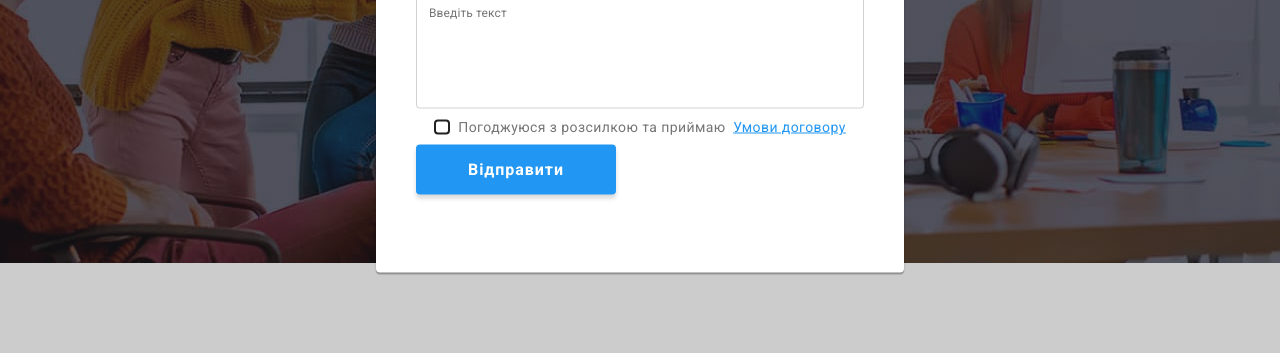
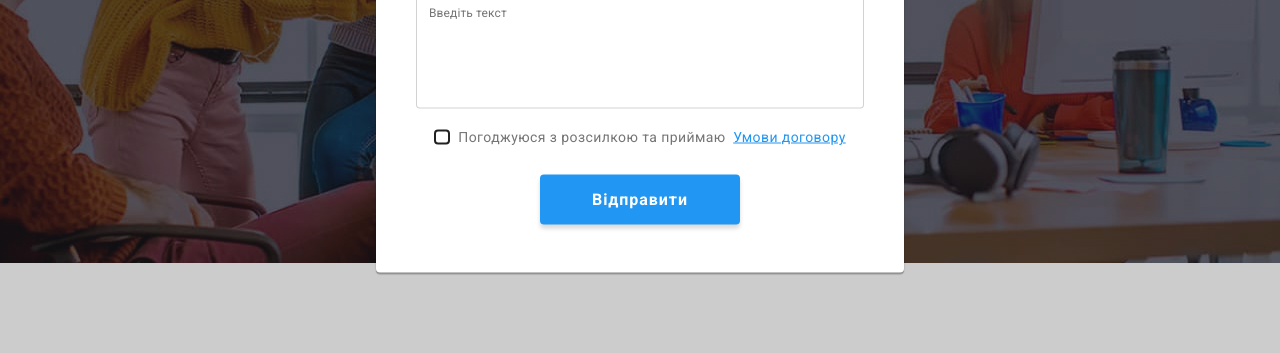
Before and after one commit to clear307/goit-markup-hw-06, a plain HTML site: page index.html in a window 1280 px wide. Both pictures are taken after a click on the button "Замовити послугу". Shown: the part 418-771 px from the top of the page. Drawn offline with nearby package versions, Linux system fonts and the light colour scheme.

```diff
--- a/css/styles.css
+++ b/css/styles.css
@@ -781,6 +781,15 @@
 .form-fild {
   margin-bottom: 10px;
 }
+
+.form-fild:nth-child(4) {
+  margin-bottom: 20px;
+}
+
+.form-fild:nth-child(5) {
+  margin-bottom: 30px;
+}
+
 .input-wrap {
   position: relative;
   margin-top: 4px;
@@ -874,8 +883,6 @@
   }
 
 .form-btn {
-  display: block;
-  position: absolute;
   font-family: inherit;
   font-weight: 700;
 font-size: 16px;
```
